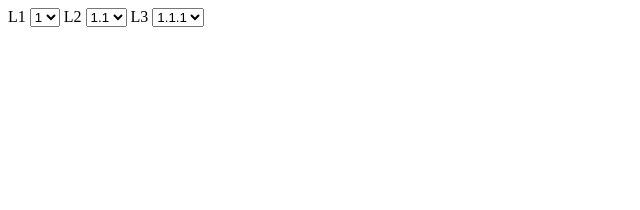
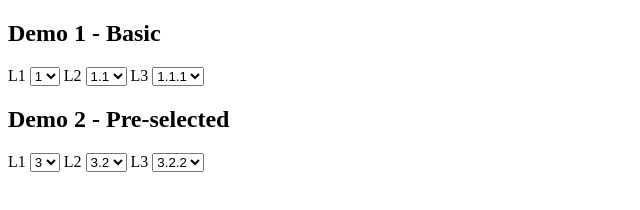
Before and after one commit to uqix/jquery-cascading-select, a plain HTML site: page index.html in a window 1280 px wide. Shown: the whole page, without its empty margins (0-640 px from the left). Drawn offline with nearby package versions, Linux system fonts and the light colour scheme.

Commit message:
preselect

```diff
--- a/index.html
+++ b/index.html
@@ -4,10 +4,29 @@
   </head>
 
   <body>
-    <form onsubmit="return false;">
+    <h2>Demo 1 - Basic</h2>
+    <form name="demo1" onsubmit="return false;">
       L1 <select id="s1"></select>
       L2 <select id="s2"></select>
       L3 <select id="s3"></select>
+    </form>
+
+    <h2>Demo 2 - Pre-selected</h2>
+    <form name="demo2" onsubmit="return false;">
+      L1
+      <select id="s4">
+        <option>3</option>
+      </select>
+
+      L2
+      <select id="s5">
+        <option>3.2</option>
+      </select>
+
+      L3
+      <select id="s6">
+        <option>3.2.2</option>
+      </select>
     </form>
 
     <script
@@ -59,6 +78,11 @@
          subSelects: ['#s2', '#s3'],
          data: data
        });
+
+       $('#s4').cascadingSelect({
+         subSelects: ['#s5', '#s6'],
+         data: data
+       });
      })();
     </script>
   </body>
--- a/index.js
+++ b/index.js
@@ -44,7 +44,36 @@
         change();
     });
 
-    return this.append(genOptions(_data)).change();
+    init.call(this);
+
+    return this;
+
+    function init() {
+      if (this.val() === null) {
+        this.
+          empty().
+          append(genOptions(_data)).
+          change();
+      } else {
+        preselect();
+      }
+    }
+
+    function preselect() {
+      $(_selects).each(function(i) {
+        var s = $(this);
+        var v = s.val();
+
+        if (v === null) {
+          return false;
+        }
+
+        s.
+          empty().
+          append(genOptions(i === 0 ? _data : nodeAtLevel(i - 1).children)).
+          val(v);
+      });
+    }
 
     function nodeAtLevel(level) {
       var path = [];
```
